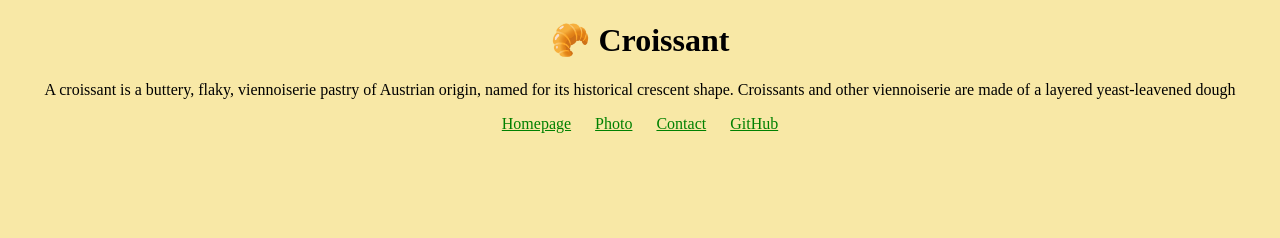
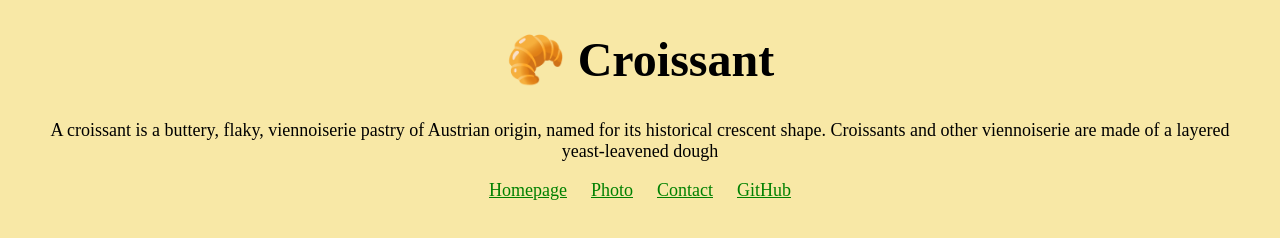
Before and after one commit to MarianaKovalenko/Croissant, a plain HTML site: page index.html in a window 1280 px wide. Drawn offline with Linux system fonts and the light colour scheme.

Commit message:
add meta description to files of croissant-project

```diff
--- a/index.html
+++ b/index.html
@@ -3,9 +3,10 @@
 <head>
     <meta charset="UTF-8">
     <meta http-equiv="X-UA-Compatible" content="IE=edge">
+    <meta name="description" content="About a croissant. A croissant is a buttery, flaky, viennoiserie pastry of Austrian origin">
     <meta name="viewport" content="width=device-width, initial-scale=1.0">
     <link rel="stylesheet" href="/src/style.css">
-    <title>🥐 Croissant</title>
+    <title>🥐 Croissant - croissant.com</title>
 </head>
 <body>
     <h1> 🥐 Croissant</h1>
@@ -13,17 +14,17 @@
     </p>
     <ul>
         <li>
-            <a href="/">Homepage</a>
+            <a href="/" title="Homepage of croissant.com">Homepage</a>
         </li>
         <li>
-            <a href="/photo.html">Photo</a>
+            <a href="/photo.html" title="Photo of croissant.com">Photo</a>
         </li>
         <li>
-            <a href="/contact.html">Contact</a>
+            <a href="/contact.html" title="Contact of croissant.com">Contact</a>
         </li>
         <li>
             <a href="https://github.com/MarianaKovalenko/Croissant.git
-            ">GitHub</a>
+            " title="Code of croissant.com">GitHub</a>
         </li>
     </ul>
 </body>
--- a/src/style.css
+++ b/src/style.css
@@ -2,6 +2,7 @@ body{
     background: #F8E8A6;
 }
 h1{
+    font-size: 48px;
     text-align: center;
 }
 img{
@@ -11,6 +12,8 @@ img{
 }
 p{
     text-align: center;
+    font-size: 18px;
+    padding: 0 24px;
 }
 ul{
     display: block;
@@ -23,4 +26,5 @@ li{
 }
 li a{
     color: green;
+    font-size: 18px;
 }
```
Also changed, not shown: contact.html (+6 -5 lines), photo.html (+7 -6 lines).
